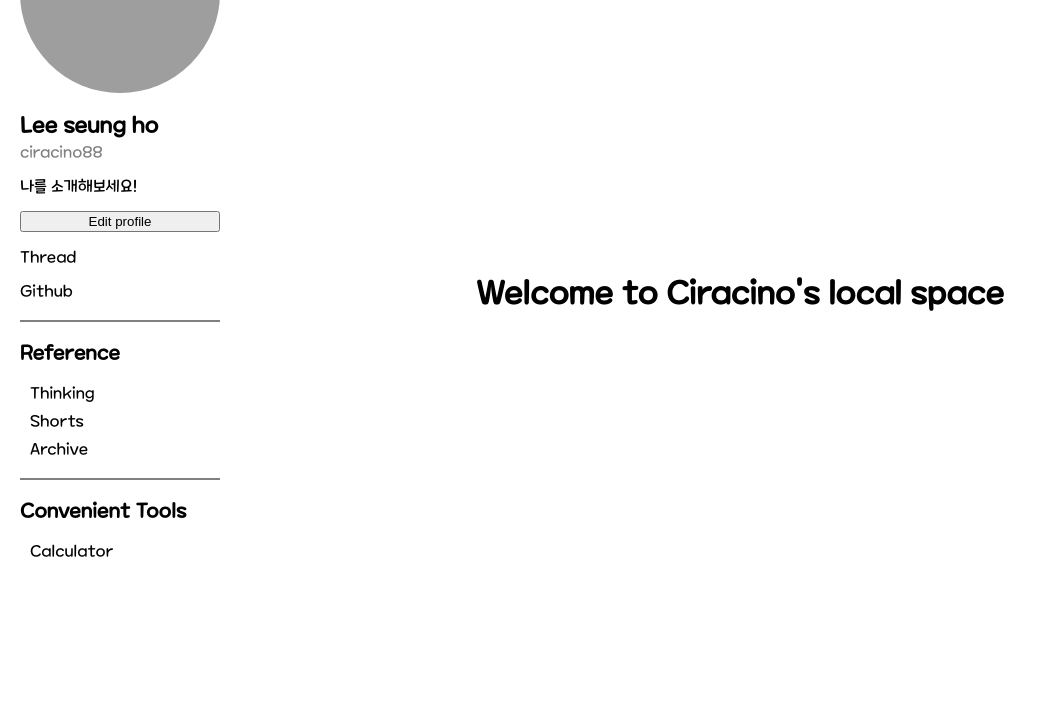
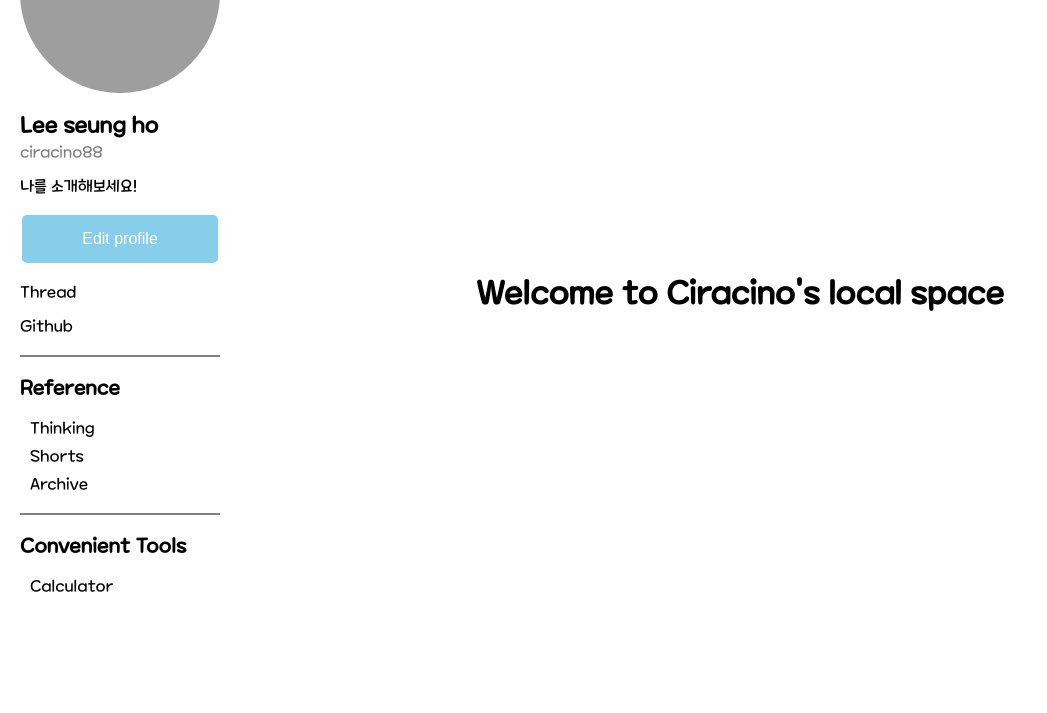
Before and after one commit to Ciracino88/Video_website, a Flask app: page / in a window 1280 px wide. Shown: the part 127-840 px from the top of the page, without its empty margins (0-1047 px from the left). Run offline with Flask 3, Linux system fonts and the light colour scheme; grey boxes are pictures that could not be loaded.

Commit message:
프로필 페이지 버튼 디자인 변경

```diff
--- a/templates/base.html
+++ b/templates/base.html
@@ -67,6 +67,26 @@
             margin: 20px 0; /* 구분선 위아래 여백 */
         }
 
+        button {
+           background-color: #87CEEB;
+            color: #fff;
+            padding: 15px 32px;
+            text-align: center;
+            text-decoration: none;
+            display: inline-block;
+            font-size: 16px;
+            margin: 4px 2px;
+            border: none;
+            border-radius: 5px;
+            cursor: pointer;
+            transition: background-color 0.3s;
+        }
+
+        button:hover {
+            background-color: #40E0D0;
+        }
+
+
     </style>
 </head>
 <body>
```
Also changed, not shown: 1 other file.
